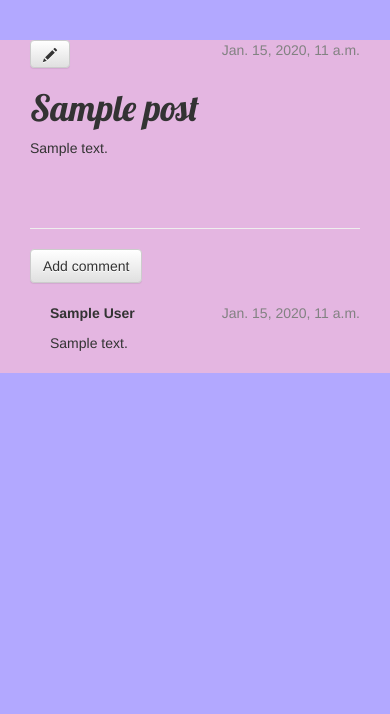
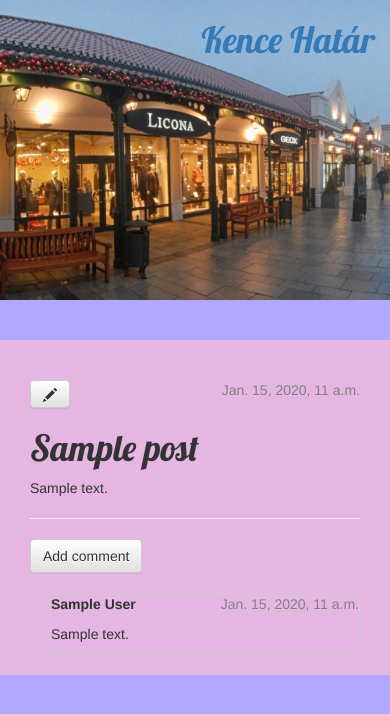
Before and after one commit to nagada88/my-first-blog, a Django app: page /post/1/ in a window 390 px wide. Shown: the top 714 px of the page. Run offline with Django 3.2, Linux system fonts and the light colour scheme; tables that the repository leaves empty hold one stand-in row (values such as "Sample post"); some libraries are stand-ins or nearby versions.

Commit message:
Design bugfixes.

```diff
--- a/mysite1/blog/templates/blog/base.html
+++ b/mysite1/blog/templates/blog/base.html
@@ -15,13 +15,13 @@
 
 <div class="container-fluid">
    <div class="row">
-        <div class = "col-lg-3 hidden-xs hidden-sm hidden-md"></div>
-            <div class = "col-md-12 col-lg-6 hidden-xs hidden-sm" style = "background:url('{% static 'pics/header.jpg' %}'); background-size:cover; height:300px; text-align: right;">
+        <div class = "col-lg-2 hidden-xs hidden-sm hidden-md"></div>
+            <div class = "col-xs-12 col-md-12 col-lg-8" style = "background:url('{% static 'pics/header.jpg' %}'); background-size:cover; height:300px; text-align: right;"><a href="www.index.hu"></a>
                 <div style="display: inline-block;">
-                    <h1>Kence Határ</h1>
+                    <a href="www.index.hu"><h1>Kence Határ</h1></a>
                 </div>
             </div>
-        <div class = "col-lg-3 hidden-xs hidden-sm hidden-md"></div>
+        <div class = "col-lg-2 hidden-xs hidden-sm hidden-md"></div>
    </div>
 </div>
 <div class="row">
@@ -31,8 +31,8 @@
 </div>
 <div class="container-fluid">
     <div class="row">
-        <div class="col-lg-3 hidden-xs"></div>
-            <div class="col-xs-12 col-lg-6"  style="background-color:#E4B6E1;">
+        <div class="col-lg-2 hidden-xs"></div>
+            <div class="col-xs-12 col-lg-8"  style="background-color:#E4B6E1;">
                     <div class="col-xs-12 col-lg-8">
                         {% block content %}
                         {% endblock %}
@@ -45,7 +45,7 @@
                         termékek levadászását, mindig igyekszem egy kis időt szánni erre utazásaim alatt.</p>
                     </div>
             </div>
-        <div class="col-lg-3"></div>
+        <div class="col-lg-2"></div>
     </div>
 </div>
 <div class="row"></div>
--- a/mysite1/blog/templates/blog/post_detail.html
+++ b/mysite1/blog/templates/blog/post_detail.html
@@ -1,21 +1,24 @@
 {% extends 'blog/base.html' %}
 
 {% block content %}
-    <div class="post">
+    <br><br>
+    <div class="post-detail">
         {% if post.published_date %}
             <div class="date">
                 {{ post.published_date }}
             </div>
         {% endif %}
         <a class="btn btn-default" href="{% url 'post_edit' pk=post.pk %}"><span class="glyphicon glyphicon-pencil"></span></a>
+        <br>
         <h1>{{ post.title }}</h1>
-        <p>{{ post.text|linebreaksbr }}</p>
+        <p>{{ post.text|safe }}</p>
+        <div class="clear"></div>
     </div>
 <hr>
 <a class="btn btn-default" href="{% url 'add_comment_to_post' pk=post.pk %}">Add comment</a>
 {% for comment in post.comments.all %}
     {% if user.is_authenticated or comment.approved_comment %}
-    <div class="comment">
+    <div class="comment" style="border: 1px solid #ccc;">
         <div class="date">
             {{ comment.created_date }}
             {% if not comment.approved_comment %}
--- a/mysite1/blog/templates/blog/post_list.html
+++ b/mysite1/blog/templates/blog/post_list.html
@@ -4,13 +4,14 @@
     {% for post in posts %}
     <div class="row">
         <div class="col-lg-12">
-                <div class="post" style="background-color:#B578CF; padding: 20px;">
+                <div class="post" style="background-color:#B578CF; padding: 20px; border: 1px solid black">
                     <div class="date">
                         {{ post.published_date }}
                     </div>
                     <h1><a href="{% url 'post_detail' pk=post.pk %}">{{ post.title }}</a></h1>
                     <p>{{ post.text|safe }}</p>
                     <a href="{% url 'post_detail' pk=post.pk %}">Comments: {{ post.approved_comments.count }}</a>
+                    <div class="clear"></div>
                 </div>
          </div>
     </div>
--- a/mysite1/blog/views.py
+++ b/mysite1/blog/views.py
@@ -3,6 +3,7 @@ from django.utils import timezone
 from .models import Post, Comment
 from .forms import PostForm, CommentForm
 from django.contrib.auth.decorators import login_required
+
 
 def post_list(request):
     posts = Post.objects.filter(published_date__lte=timezone.now()).order_by('published_date')
--- a/mysite1/mysite1/settings.py
+++ b/mysite1/mysite1/settings.py
@@ -37,10 +37,10 @@ INSTALLED_APPS = [
     'django.contrib.sessions',
     'django.contrib.messages',
     'django.contrib.staticfiles',
+    'django.contrib.sites',
+    'django.contrib.flatpages',
     'blog',
     'tinymce',
-    'django.contrib.sites',
-    'django.contrib.flatpages',
     'filebrowser',
 ]
 
```
Also changed, not shown: mysite1/blog/static/css/blog.css (+15 -10 lines).
